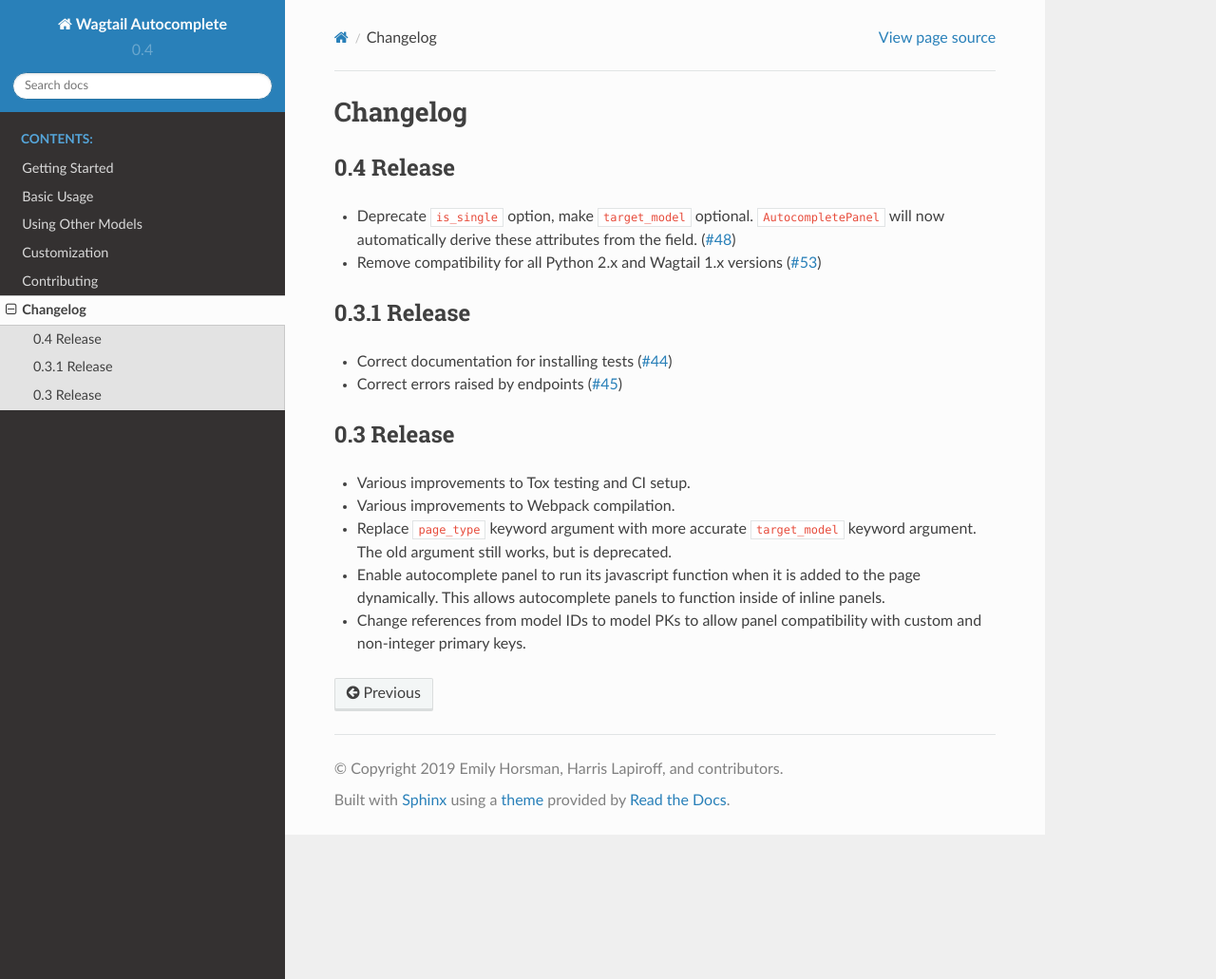
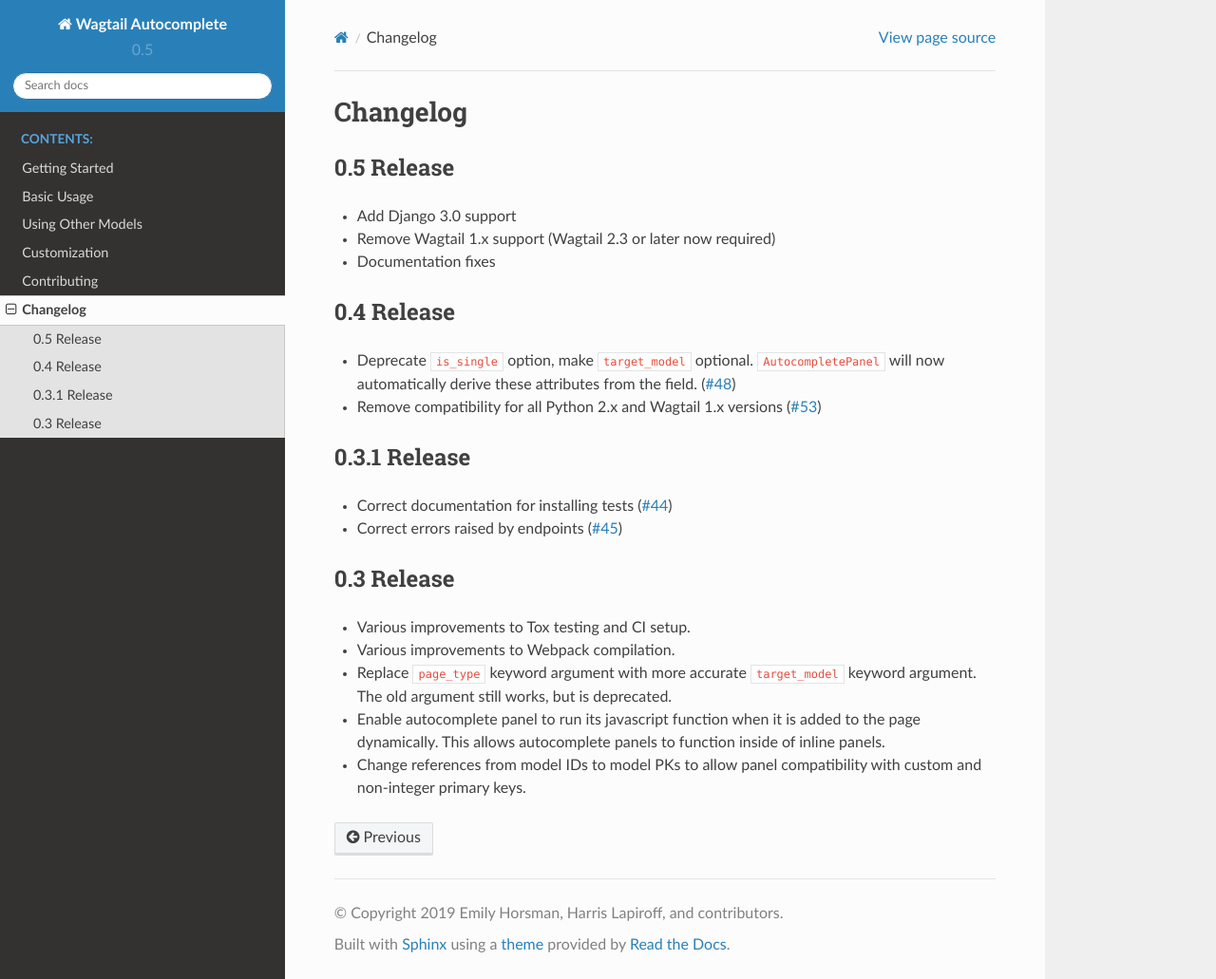
Before and after one commit to wagtail/wagtail-autocomplete, a Sphinx documentation site: the page built from docs/changelog.rst, in a window 1280 px wide and 1031 px high. Shown: the whole window at 95% size. Built offline with Sphinx 7.4.7 and the Read the Docs theme 2.0.0, drawn with Linux system fonts in a browser that asks for light colours.

Commit message:
Release version 0.5

```diff
--- a/docs/changelog.rst
+++ b/docs/changelog.rst
@@ -1,6 +1,13 @@
 =========
 Changelog
 =========
+
+0.5 Release
+-----------
+
+* Add Django 3.0 support
+* Remove Wagtail 1.x support (Wagtail 2.3 or later now required)
+* Documentation fixes
 
 0.4 Release
 -----------
--- a/wagtailautocomplete/__init__.py
+++ b/wagtailautocomplete/__init__.py
@@ -1,2 +1,2 @@
-VERSION = (0, 4)
+VERSION = (0, 5)
 __version__ = '.'.join([str(x) for x in VERSION])
```
